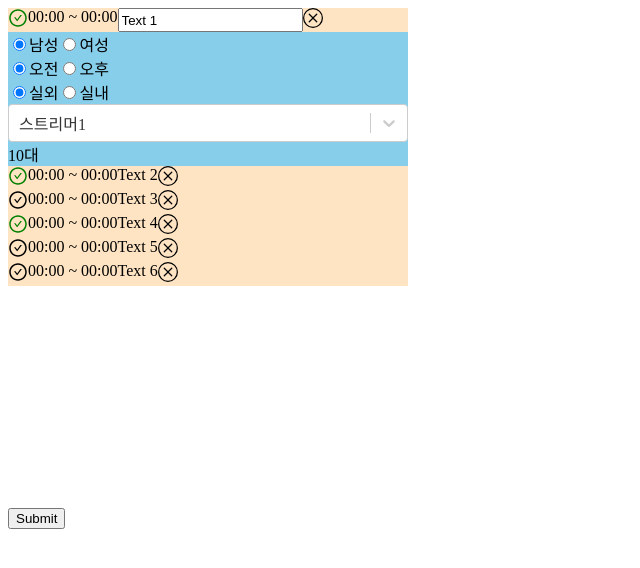
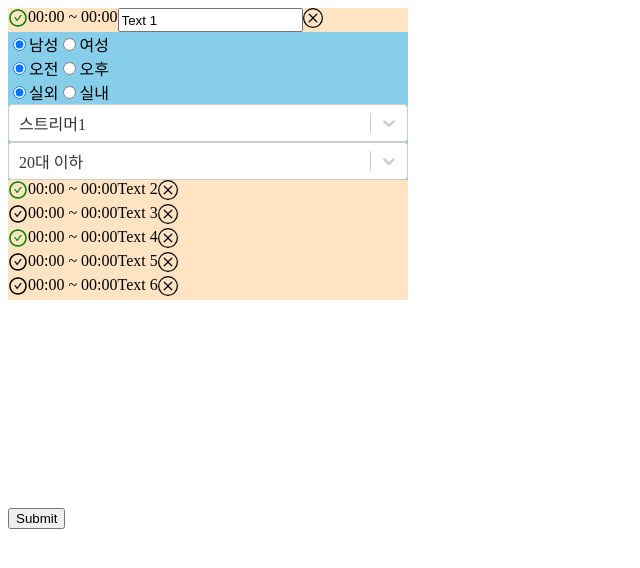
Before and after one commit to rmsoft-insu/nextboard, a Next.js app: page /proto in a window 1280 px wide. Both pictures are taken after a click on the element "Text 1". Shown: the top 568 px of the page, without its empty margins (0-640 px from the left). Built offline with nearby package versions, Linux system fonts and the light colour scheme.

Commit message:
연령대 선택기능

```diff
--- a/components/proto/TextArray.tsx
+++ b/components/proto/TextArray.tsx
@@ -1,4 +1,4 @@
-import { useState, useEffect } from "react";
+import { useState } from "react";
 import { useFieldArray, useForm } from "react-hook-form";
 import { FixedSizeList } from "react-window";
 import TextContent from "./TextContent";
@@ -11,7 +11,7 @@ const dummy = [
     timeSlot: "MORNING",
     location: "OUTDOOR",
     speaker: "speaker1",
-    ageGroup: "10대",
+    ageGroup: "beforeTwenties",
     correction: true,
   },
   {
@@ -21,7 +21,7 @@ const dummy = [
     timeSlot: "MORNING",
     location: "INDOOR",
     speaker: "speaker2",
-    ageGroup: "20대",
+    ageGroup: "twenties",
     correction: true,
   },
   {
@@ -31,7 +31,7 @@ const dummy = [
     timeSlot: "MORNING",
     location: "INDOOR",
     speaker: "speaker3",
-    ageGroup: "30대",
+    ageGroup: "thirties",
     correction: false,
   },
   {
@@ -41,7 +41,7 @@ const dummy = [
     timeSlot: "MORNING",
     location: "OUTDOOR",
     speaker: "speaker4",
-    ageGroup: "40대",
+    ageGroup: "fourties",
     correction: true,
   },
   {
@@ -51,7 +51,7 @@ const dummy = [
     timeSlot: "AFTERNOON",
     location: "INDOOR",
     speaker: "speaker5",
-    ageGroup: "50대",
+    ageGroup: "fifties",
     correction: false,
   },
   {
@@ -61,7 +61,7 @@ const dummy = [
     timeSlot: "MORNING",
     location: "INDOOR",
     speaker: "",
-    ageGroup: "60대",
+    ageGroup: "afterSixties",
     correction: false,
   },
 ];
--- a/components/proto/TextContent.tsx
+++ b/components/proto/TextContent.tsx
@@ -31,6 +31,15 @@ const speakers = [
   { value: "speaker4", label: "스트리머4" },
   { value: "speaker5", label: "스트리머5" },
   { value: "speaker6", label: "스트리머6" },
+];
+
+const ageGroups = [
+  { value: "beforeTwenties", label: "20대 이하" },
+  { value: "twenties", label: "20대" },
+  { value: "thirties", label: "30대" },
+  { value: "fourties", label: "40대" },
+  { value: "fifties", label: "50대" },
+  { value: "afterSixties", label: "60대이상" },
 ];
 
 const DeleteButton = styled.div`
@@ -144,6 +153,18 @@ const SelectSpeaker = ({ name, value, ...rest }) => {
   );
 };
 
+const SelectAge = ({ name, value, ...rest }) => {
+  return (
+    <Select
+      onChange={(e) => rest.onChange(e.value)}
+      options={ageGroups}
+      placeholder="연령대선택"
+      defaultValue={ageGroups.filter((ageGroup) => ageGroup.value === value)}
+      name={name}
+    />
+  );
+};
+
 const TextContent = ({ index, control, remove, clickedId, setClickedId }) => {
   const [open, setOpen] = useState(false);
   const isOpen = clickedId === index;
@@ -224,7 +245,7 @@ const TextContent = ({ index, control, remove, clickedId, setClickedId }) => {
           <Controller
             control={control}
             name={`regionList.${index}.ageGroup`}
-            render={({ field }) => <div>{field.value}</div>}
+            render={({ field }) => <SelectAge {...field} />}
           />
         </motion.div>
       </AnimatePresence>
```
